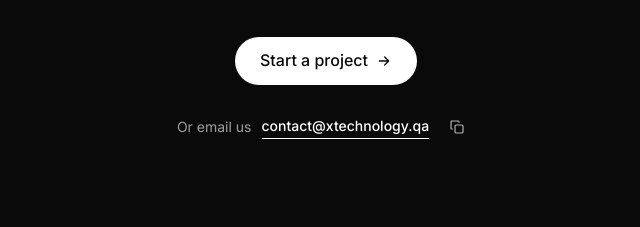
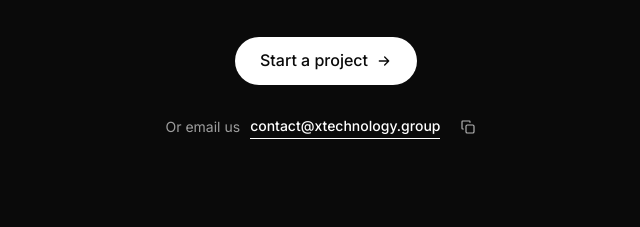
Before and after one commit to xtechnologywork-work/xtech-group-website, a website built with Vite: page index.html in a window 1280 px wide. Shown: the part 3972-4199 px from the top of the page, 314-954 px from the left. Built offline with nearby package versions, Linux system fonts and the light colour scheme.

Commit message:
chore: change contact email to contact@xtechnology.group
Co-Authored-By: Claude Opus 5.5 <noreply@anthropic.com>

```diff
--- a/i18n.js
+++ b/i18n.js
@@ -281,7 +281,7 @@ const UI = {
 /* Text that intentionally stays the same in Arabic (only used for the dev check) */
 const KEEP = new Set([
   'XTECHNOLOGY GROUP', 'QATAR', 'XTECHNOLOGY GROUP QATAR', 'ALWALAE', 'FlexChange', 'BAQALA',
-  'Twitter / X', 'GitHub', 'LinkedIn', 'Discord', 'contact@xtechnology.qa', 'you@organization.qa', ':',
+  'Twitter / X', 'GitHub', 'LinkedIn', 'Discord', 'contact@xtechnology.group', 'you@organization.qa', ':',
 ]);
 
 const normalize = (text) => text.replace(/\s+/g, ' ').trim();
--- a/index.html
+++ b/index.html
@@ -453,8 +453,8 @@
             </button>
             <div class="cta-email">
               <span class="cta-email-label">Or email us</span>
-              <a href="mailto:contact@xtechnology.qa" class="cta-email-link">contact@xtechnology.qa</a>
-              <button class="icon-btn icon-btn-inverse" type="button" id="copy-email" data-email="contact@xtechnology.qa" aria-label="Copy email address">
+              <a href="mailto:contact@xtechnology.group" class="cta-email-link">contact@xtechnology.group</a>
+              <button class="icon-btn icon-btn-inverse" type="button" id="copy-email" data-email="contact@xtechnology.group" aria-label="Copy email address">
                 <svg width="16" height="16" viewBox="0 0 24 24" fill="none" stroke="currentColor" stroke-width="1.75" stroke-linecap="round" stroke-linejoin="round" aria-hidden="true"><rect x="9" y="9" width="12" height="12" rx="2"/><path d="M5 15H4a1 1 0 0 1-1-1V4a1 1 0 0 1 1-1h10a1 1 0 0 1 1 1v1"/></svg>
               </button>
             </div>
```
